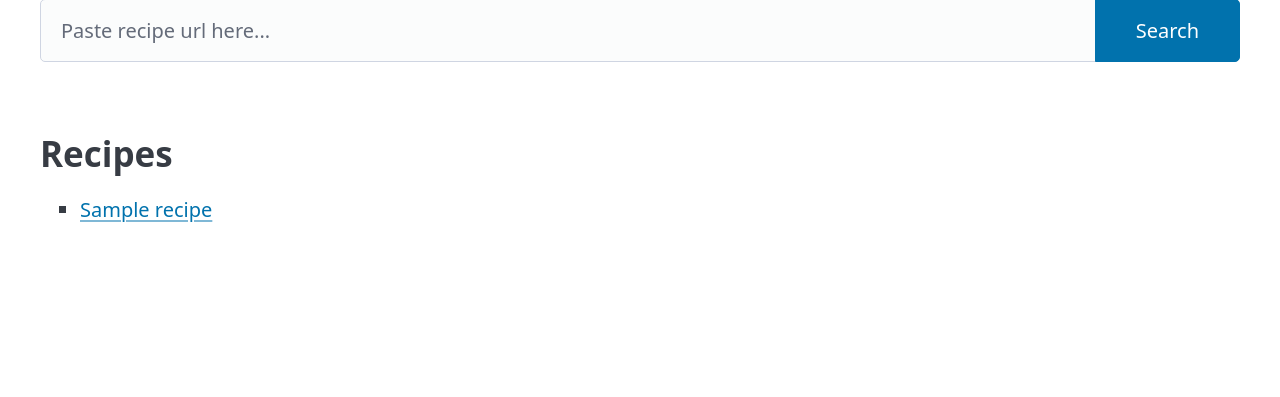
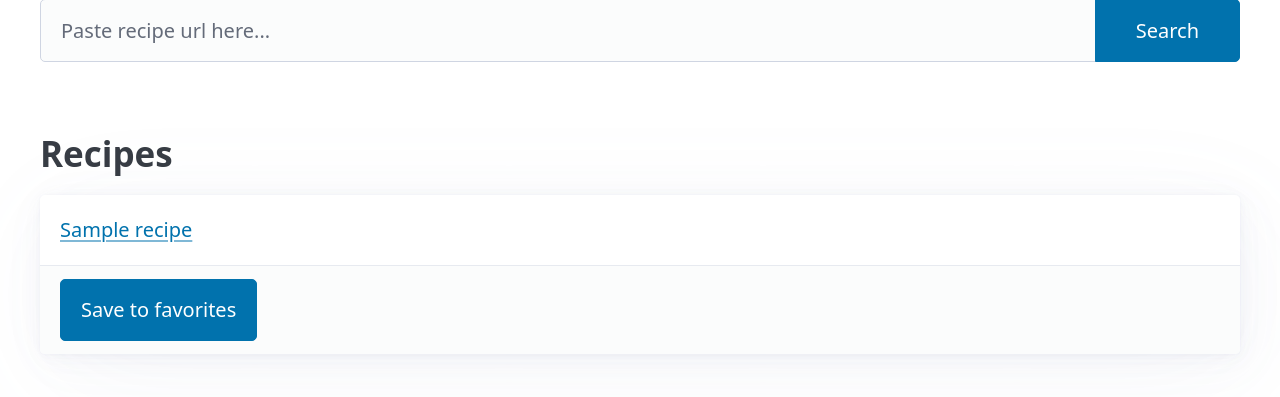
Before and after one commit to bartaldavid/cookbook, a FastAPI app: template templates/recipe-url-form.html in a window 1280 px wide. Shown: the part 151-548 px from the top of the page. Run offline with FastAPI, Linux system fonts and the light colour scheme; the template is opened without the code that fills it: most values are stand-ins (such as "Sample title", 1, 10 or a date in 2020); parts of the project's set-up code (start-up, migrations or seed data) failed here and were passed over; some libraries are stand-ins or nearby versions.

Commit message:
add save to favorites button

```diff
--- a/main.py
+++ b/main.py
@@ -85,7 +85,7 @@ async def get_recipe_from_url(
     #     return recipe
 
     return templates.TemplateResponse(
-        request=request, name="recipe.html", context=dict(recipe=recipe)
+        request=request, name="recipe-details.html", context=dict(recipe=recipe)
     )
 
 
@@ -110,7 +110,7 @@ def get_recipe_from_db_route(
     #     return recipe_from_db
 
     return templates.TemplateResponse(
-        request=request, name="recipe.html", context=dict(recipe=recipe_from_db)
+        request=request, name="recipe-details.html", context=dict(recipe=recipe_from_db)
     )
 
 
@@ -125,3 +125,19 @@ def root(request: Request, db: Session = Depends(get_db)):
         name="recipe-url-form.html",
         context={"recipes": recipes, "user_data": user_json},
     )
+
+@app.post("/favorites/{recipe_nanoid:str}")
+def save_recipe_to_favorites(request: Request, recipe_nanoid: str):
+    return templates.TemplateResponse(
+        request=request,
+        name="remove-recipe-button.html",
+        context={'recipe': {'nanoid': recipe_nanoid}}
+    )
+
+@app.delete("/favorites/{recipe_nanoid:str}")
+def remove_recipe_from_favorites(request: Request, recipe_nanoid: str):
+    return templates.TemplateResponse(
+        request=request,
+        name="save-recipe-button.html",
+        context={'recipe': {'nanoid': recipe_nanoid}}
+    )
--- /dev/null
+++ b/templates/recipe-card.html
@@ -0,0 +1,6 @@
+<article>
+  <a href="/recipe/{{ recipe.nanoid }}" hx-boost="true" hx-target="main"
+    >{{ recipe.title }}</a
+  >
+  <footer>{% include 'save-recipe-button.html' %}</footer>
+</article>
--- a/templates/recipe-url-form.html
+++ b/templates/recipe-url-form.html
@@ -17,13 +17,9 @@
 
 {% if recipes %}
   <h2>Recipes</h2>
-  <ul>
     {% for recipe in recipes %}
-      <li>
-        <a href="/recipe/{{ recipe.nanoid }}" hx-boost="true" hx-target="main">{{ recipe.title }}</a>
-      </li>
+      {% include 'recipe-card.html' %}
     {% endfor %}
-  </ul>
 {% endif %}
 <span class="htmx-indicator" id="indicator" aria-busy="true">Loading...</span>
 <div id="content"></div>
--- /dev/null
+++ b/templates/remove-recipe-button.html
@@ -0,0 +1 @@
+<button hx-delete="/favorites/{{ recipe.nanoid }}" hx-swap="outerHTML">Remove from favorites</button>
--- /dev/null
+++ b/templates/save-recipe-button.html
@@ -0,0 +1 @@
+<button hx-post="/favorites/{{recipe.nanoid}}" hx-swap="outerHTML">Save to favorites</button>
```
Also changed, not shown: templates/recipe-details.html (renamed from templates/recipe.html).
